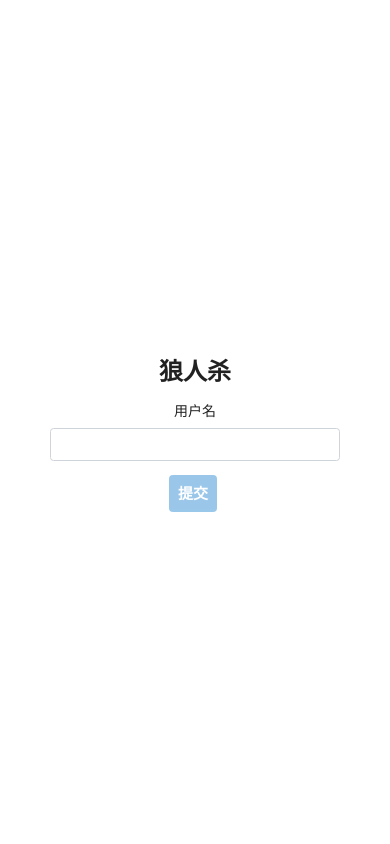
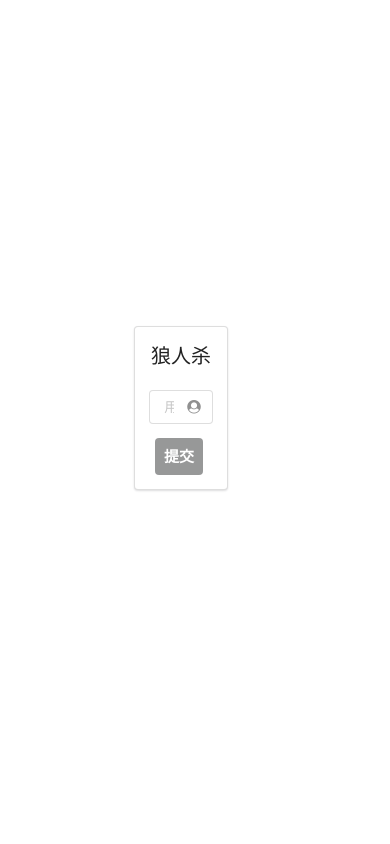
Before and after one commit to Davidaw126/WerewolfOneRound, a Flask app: page / in a window 390 px wide. Run offline with Flask 2, Linux system fonts and the light colour scheme; some libraries are stand-ins or nearby versions.

Commit message:
Fix login bug, centered

```diff
--- a/globals.py
+++ b/globals.py
@@ -22,7 +22,7 @@ class User(db.Document):
 
 
 class Room(db.Document):
-    roomNumber = db.IntField()
+    roomNumber = db.StringField()
     readyStatus = db.BooleanField()
     seats = db.DictField()
     identities = db.DictField()
--- a/server.py
+++ b/server.py
@@ -47,7 +47,7 @@ def add_user():
 
 @app.route('/username/submit', methods=['POST'])
 def submit():
-    form_data = request.form.to_dict()
+    form_data = request.form
     insertData = User(name=form_data['username'])
     insertData.save()
     session['currentUser'] = form_data['username']
@@ -76,7 +76,7 @@ def check_room():
 
 @app.route('/room/add', methods=['POST'])
 def add_room():
-    roomNumber = "%06d" % random.randint(0,999999) if request.form['createEnter'] ==  'createRoom' else request.form['room']
+    roomNumber = "%06d" % random.randint(0,100000) if request.form['createEnter'] ==  'createRoom' else request.form['room']
 
     if roomNumber and request.method == 'POST':
 
--- a/static/register.js
+++ b/static/register.js
@@ -1,34 +1,48 @@
+var exists = true;
+$(document).ready(function(){
+	$("#registration").submit(function(e) {
+		e.preventDefault();
+	});
 
-$(document).ready(function(){
 	let resetBtn = document.getElementById("register")
 	resetBtn.disabled = true;
 	$('#msg').hide();
     $("#username").on('input',function(e){
+			checkName()
+    })
 
+
+})
+function checkName(){
+	let resetBtn = document.getElementById("register")
+	let msgBtn = document.getElementById("info")
+
+	resetBtn.disabled = true;
 	 if($("#username").val()==null || $("#username").val()== ""){
-            $('#msg').hide();
+            //$('#msg').hide();
+			msgBtn.className = "user circle icon"
         }else{
-            $.ajax({
+			let formData={}
+			formData["username"] = $("#username").val()
+            return $.ajax({
 						type: "POST",
-						url: "http://192.168.1.205:5000/username/check",
-						data: $('#registration').serialize(),
-						dataType: "html",
+						url: "http://172.30.24.194:5000/username/check",
+						data: formData,
+						dataType: "json",
 						cache: false,
 						success: function(msg) {
-							let result = JSON.parse(msg)
+							let result = msg
+							exists = result.exists
 							if(result.exists){
-								$('#msg').show();
+								//$('#msg').show();
 								resetBtn.disabled = true;
+								msgBtn.className = "red x icon icon"
 							}else{
-								$('#msg').hide();
+								//$('#msg').hide();
 								resetBtn.disabled = false;
+								msgBtn.className = "check icon"
 							}
-        $.ajax({
-				  type: "GET",
-				  url: "http://192.168.1.205:5000/lobby",
-				}).done(function( o ) {
-				   console.log(123)
-				});
+
 						},
 						error: function(jqXHR, textStatus, errorThrown) {
 							$('#msg').show();
@@ -36,25 +50,26 @@ $(document).ready(function(){
 						}
 					});
         }
-    })
+}
+async function submitName() {
 
-
-
-})
-
-function submitName(){
+	if(exists == false){
+		console.log("g")
 		let formData = {
 			username: $("#username").val()
 		};
 
-		$.ajax({
+		return $.ajax({
 			type: "POST",
-		  url: "http://192.168.1.205:5000/username/submit",
+			url: "http://172.30.24.194:5000/username/submit",
 			data: formData,
+			cache: false,
 			dataType: "json",
 		}).done(function (data) {
-			window.location.href = "lobby"
+			window.location.href="lobby"
 		});
+	}
+
 
 
 }
--- a/static/room.js
+++ b/static/room.js
@@ -38,7 +38,7 @@ function handleData()
 
             $.ajax({
 			  type: "POST",
-			  url: "http://192.168.1.205:5000/room/settings",
+			  url: "http://172.30.24.194:5000/room/settings",
 			  data: formData,
 			  dataType: "json",
 			  encode: true,
--- a/static/style.css
+++ b/static/style.css
@@ -1,19 +1,13 @@
 .english {
   font-family:  monospace;
 }
-
-html, body {
-    height: 100%;
+.chinese {
+    font-size: 20px;
 }
 
-html {
-    display: table;
-    margin: auto;
-}
-
-body {
-    display: table-cell;
-    vertical-align: middle;
+#my-container {
+  height: 100vh;
+  width: 100%;
 }
 
 .button {
--- a/templates/about.html
+++ b/templates/about.html
@@ -16,23 +16,31 @@
    <link rel="stylesheet" href="https://cdnjs.cloudflare.com/ajax/libs/semantic-ui/2.2.13/semantic.min.css">
 <title>Student</title>
 </head>
-  <center>
-  <h3></h3>
-      <h2 class="chinese">狼人杀</h2>
-      <div class="col-md-8 form-container">
-      <form class="english" id="registration" >
+
+<div id="my-container" class="ui grid middle aligned center aligned">
+  <div class="row">
+    <div class="four wide column">
+      <div class="ui text  segment">
+             <p class="chinese">狼人杀</p>
+      <div class=" form-container">
+      <form class="english" id="registration" onsubmit="submitName()">
 
         <div class="form-group">
-          <label >用户名</label>
-          <input type="text" class="form-control" name="username" id="username" required autocomplete="off" >
-          <div id="msg">Username exists</div>
+            <div class="ui icon input ">
+          <input type="text" class="form-control" name="username" id="username" required autocomplete="off" placeholder="用户名"><i id="info" class="user circle icon"> </i>
+            </div>
+                <div id="msg">Username exists</div>
         </div>
-          <button  type="submit" class="ui blue button" id="register" onclick="submitName()"/>提交 </button>
+          <button type="button" class="ui black button" id="register" onclick="submitName()"/>提交 </button>
 
 
       </form>
       </div>
-  </center>
+      </div>
+    </div>
+  </div>
+</div>
+
 </script>
 
 </html>
--- a/templates/game.html
+++ b/templates/game.html
@@ -15,8 +15,8 @@
       <link href="./static/assets/favicon.ico" rel="icon">
       <title>Student</title>
    </head>
-   <center>
-      <h3></h3>
+       <center>
+          <h3></h3>
       <h2 class="chinese">狼人杀</h2>
       <div class="form-container">
          <form class="english" id="registration" >
```
Also changed, not shown: static/game.js (+12 -12 lines), static/lobby.js (+21 -20 lines), templates/lobby.html (+22 -9 lines), Readme.txt. Lines whose indentation alone changed are shown as unchanged.
